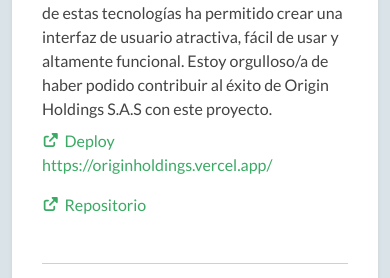
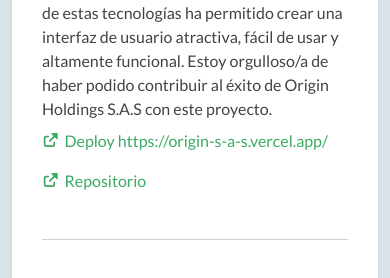
Before and after one commit to totovalv/Portfolio, a plain HTML site: page index.html in a window 390 px wide. Shown: the part 4663-4941 px from the top of the page. Drawn offline with nearby package versions, Linux system fonts and the light colour scheme; no server answers; a script that the page names is missing; some icons are missing.

Commit message:
some links changed

```diff
--- a/index.html
+++ b/index.html
@@ -156,17 +156,17 @@
                             <hr class="divider" />
 
                             <div class="item row">
-                                <a class="col-md-4 col-12" href="https://github.com/totovalv/AngularCRUD" target="_blank">
+                                <a class="col-md-4 col-12" href="https://origin-s-a-s.vercel.app/" target="_blank">
                                 <img class="img-fluid project-image rounded shadow-sm" src="assets/images/Origin.png" alt="project name" />
                                 </a>
                                 <div class="desc col-md-8 col-12">
-                                    <h3 class="title"><a href="https://github.com/totovalv/AngularCRUD" target="_blank">Origin S.A.S (en desarrollo)</a></h3>
+                                    <h3 class="title"><a href="https://origin-s-a-s.vercel.app/" target="_blank">Origin S.A.S (en desarrollo)</a></h3>
                                     <p class="mb-2">
                                        Sitio web informativo para la empresa de bienes raíces Origin Holdings S.A.S de Bogotá, Colombia, utilizando tecnologías de vanguardia como React, TypeScript, JavaScript, Google Maps y Material UI. Este sitio web proporciona información detallada sobre las propiedades que ofrece la empresa, incluyendo descripciones, ubicaciones en el mapa y fotografías. El uso de estas tecnologías ha permitido crear una interfaz de usuario atractiva, fácil de usar y altamente funcional. Estoy orgulloso/a de haber podido contribuir al éxito de Origin Holdings S.A.S con este proyecto.
 
                                          </p>
-                                    <p><a class="more-link" href="https://originholdings.vercel.app/" target="_blank"><i class="fas fa-external-link-alt"></i>Deploy https://originholdings.vercel.app/</a></p>
-                                    <p><a class="more-link" href="https://github.com/totovalv/Origin" target="_blank"><i class="fas fa-external-link-alt"></i>Repositorio</a></p>
+                                    <p><a class="more-link" href="https://origin-s-a-s.vercel.app/" target="_blank"><i class="fas fa-external-link-alt"></i>Deploy https://origin-s-a-s.vercel.app/</a></p>
+                                    <p><a class="more-link" href="https://github.com/totovalv/Origin-S.A.S" target="_blank"><i class="fas fa-external-link-alt"></i>Repositorio</a></p>
                                 </div><!--//desc-->
                             </div><!--//item-->
                             <hr class="divider" />
```
Also changed, not shown: assets/en/index.html (+3 -3 lines).
